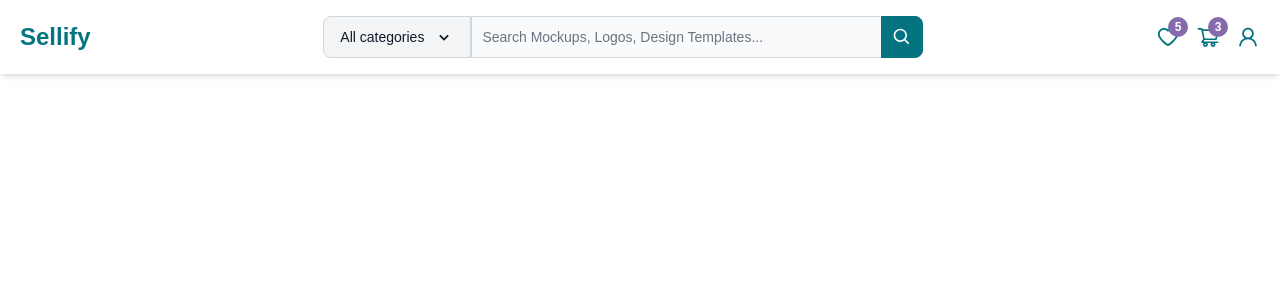
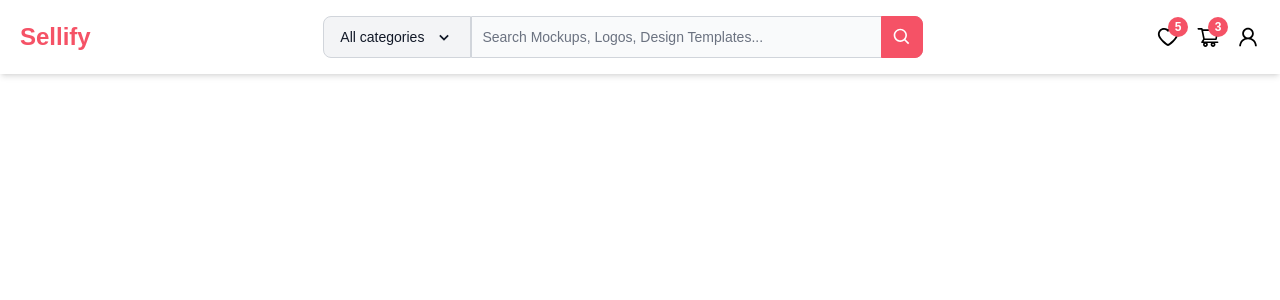
Before and after one commit to hamaadafzal4209/Sellify, a Next.js app in the folder client/: page / in a window 1280 px wide. Shown: the top 300 px of the page. Built offline with nearby package versions, Linux system fonts and the light colour scheme.

Commit message:
complete navbar

```diff
--- a/client/app/components/Layout/Navbar.tsx
+++ b/client/app/components/Layout/Navbar.tsx
@@ -12,7 +12,6 @@ type Props = {};
 const Navbar: FC<Props> = () => {
   const [dropdownOpen, setDropdownOpen] = useState(false);
 
-  // Example counters for cart and wishlist (can be dynamic)
   const cartCount = 3;
   const wishlistCount = 5;
 
@@ -25,7 +24,7 @@ const Navbar: FC<Props> = () => {
       <div className="max-w-7xl mx-auto flex items-center justify-between gap-4">
         {/* Logo */}
         <div className="flex items-center space-x-6">
-          <h2 className="text-2xl font-bold text-teal-600">Sellify</h2>
+          <h2 className="text-2xl font-bold text-primary">Sellify</h2> {/* Use primary color */}
         </div>
 
         {/* Search Box */}
@@ -34,7 +33,7 @@ const Navbar: FC<Props> = () => {
             <button
               type="button"
               onClick={toggleDropdown}
-              className="flex-shrink-0 z-10 inline-flex items-center py-2.5 px-4 text-sm font-medium text-center text-gray-900 bg-gray-100 border border-gray-300 rounded-s-lg hover:bg-gray-200 focus:ring-4 focus:outline-none focus:ring-gray-100 dark:bg-gray-700 dark:hover:bg-gray-600 dark:focus:ring-gray-700 dark:text-white dark:border-gray-600"
+              className="flex-shrink-0 z-10 inline-flex items-center py-2.5 px-4 text-sm font-medium text-gray-900 bg-gray-100 border border-gray-300 rounded-s-lg hover:bg-gray-200 focus:ring-4 focus:outline-none focus:ring-gray-100 dark:bg-gray-700 dark:hover:bg-gray-600 dark:focus:ring-gray-700 dark:text-white dark:border-gray-600"
             >
               All categories
               <BiChevronDown className="ml-2.5" size={20} />
@@ -79,13 +78,13 @@ const Navbar: FC<Props> = () => {
             )}
             <input
               type="search"
-              className="block p-2.5 w-full text-sm text-gray-900 bg-gray-50 rounded-e-lg border border-gray-300 focus:ring-teal-500 focus:border-teal-500 dark:bg-gray-700 dark:border-gray-600 dark:placeholder-gray-400 dark:text-white dark:focus:border-teal-500"
+              className="block p-2.5 w-full text-sm text-gray-900 bg-gray-50 rounded-e-lg border border-gray-300 focus:ring-primary focus:border-primary dark:bg-gray-700 dark:border-gray-600 dark:placeholder-gray-400 dark:text-white dark:focus:border-primary"
               placeholder="Search Mockups, Logos, Design Templates..."
               required
             />
             <button
               type="submit"
-              className="absolute top-0 end-0 p-2.5 text-sm font-medium h-full text-white bg-teal-600 rounded-e-lg border border-teal-600 hover:bg-teal-700 focus:ring-4 focus:outline-none focus:ring-teal-300 dark:bg-teal-500 dark:hover:bg-teal-600 dark:focus:ring-teal-700"
+              className="absolute top-0 end-0 p-2.5 text-sm font-medium h-full text-white bg-primary rounded-e-lg border border-primary hover:bg-darkPrimary focus:ring-4 focus:outline-none"
             >
               <BiSearch size={20} />
               <span className="sr-only">Search</span>
@@ -95,28 +94,25 @@ const Navbar: FC<Props> = () => {
 
         {/* Icons */}
         <div className="flex items-center space-x-4">
-          {/* Wishlist Icon with Counter */}
           <div className="relative">
-            <AiOutlineHeart className="text-2xl text-teal-600 cursor-pointer hover:text-teal-800 transition-colors duration-200" />
+            <AiOutlineHeart className="text-2xl text-black cursor-pointer hover:text-primary transition-colors duration-200" />
             {wishlistCount > 0 && (
-              <span className="absolute -top-2 -right-2 inline-flex items-center justify-center w-5 h-5 text-xs font-bold text-white bg-[#866bac] rounded-full">
+              <span className="absolute -top-2 -right-2 inline-flex items-center justify-center w-5 h-5 text-xs font-bold text-white bg-primary rounded-full">
                 {wishlistCount}
               </span>
             )}
           </div>
 
-          {/* Cart Icon with Counter */}
           <div className="relative">
-            <AiOutlineShoppingCart className="text-2xl text-teal-600 cursor-pointer hover:text-teal-800 transition-colors duration-200" />
+            <AiOutlineShoppingCart className="text-2xl text-black cursor-pointer hover:text-primary transition-colors duration-200" />
             {cartCount > 0 && (
-              <span className="absolute -top-2 -right-2 inline-flex items-center justify-center w-5 h-5 text-xs font-bold text-white bg-[#866bac] rounded-full">
+              <span className="absolute -top-2 -right-2 inline-flex items-center justify-center w-5 h-5 text-xs font-bold text-white bg-primary rounded-full">
                 {cartCount}
               </span>
             )}
           </div>
 
-          {/* User Icon */}
-          <AiOutlineUser className="text-2xl text-teal-600 cursor-pointer hover:text-teal-800 transition-colors duration-200" />
+          <AiOutlineUser className="text-2xl text-black cursor-pointer hover:text-primary transition-colors duration-200" />
         </div>
       </div>
 
@@ -126,7 +122,7 @@ const Navbar: FC<Props> = () => {
           <button
             type="button"
             onClick={toggleDropdown}
-            className="flex-shrink-0 z-10 inline-flex items-center py-2.5 px-4 text-sm font-medium text-center text-gray-900 bg-gray-100 border border-gray-300 rounded-s-lg hover:bg-gray-200 focus:ring-4 focus:outline-none focus:ring-gray-100 dark:bg-gray-700 dark:hover:bg-gray-600 dark:focus:ring-gray-700 dark:text-white dark:border-gray-600"
+            className="flex-shrink-0 z-10 inline-flex items-center py-2.5 px-4 text-sm font-medium text-gray-900 bg-gray-100 border border-gray-300 rounded-s-lg hover:bg-gray-200 focus:ring-4 focus:outline-none focus:ring-gray-100 dark:bg-gray-700 dark:hover:bg-gray-600 dark:focus:ring-gray-700 dark:text-white dark:border-gray-600"
           >
             All categories
             <BiChevronDown className="ml-2.5" size={20} />
@@ -171,13 +167,13 @@ const Navbar: FC<Props> = () => {
           )}
           <input
             type="search"
-            className="block p-2.5 w-full text-sm text-gray-900 bg-gray-50 rounded-e-lg border border-gray-300 focus:ring-teal-500 focus:border-teal-500 dark:bg-gray-700 dark:border-gray-600 dark:placeholder-gray-400 dark:text-white dark:focus:border-teal-500"
+            className="block p-2.5 w-full text-sm text-gray-900 bg-gray-50 rounded-e-lg border border-gray-300 focus:ring-primary focus:border-primary dark:bg-gray-700 dark:border-gray-600 dark:placeholder-gray-400 dark:text-white dark:focus:border-primary"
             placeholder="Search Mockups, Logos, Design Templates..."
             required
           />
           <button
             type="submit"
-            className="absolute top-0 end-0 p-2.5 text-sm font-medium h-full text-white bg-teal-600 rounded-e-lg border border-teal-600 hover:bg-teal-700 focus:ring-4 focus:outline-none focus:ring-teal-300 dark:bg-teal-500 dark:hover:bg-teal-600 dark:focus:ring-teal-700"
+            className="absolute top-0 end-0 p-2.5 text-sm font-medium h-full text-white bg-primary rounded-e-lg border border-primary hover:bg-darkPrimary focus:ring-4 focus:outline-none"
           >
             <BiSearch size={20} />
             <span className="sr-only">Search</span>
--- a/client/app/globals.css
+++ b/client/app/globals.css
@@ -7,6 +7,21 @@
   --foreground: #171717;
 }
 
+/* fonts */
+@import url("https://fonts.googleapis.com/css2?family=Roboto:ital,wght@0,100;0,300;0,400;0,500;0,700;0,900;1,100;1,300;1,400;1,500;1,700;1,900&display=swap");
+@import url("https://fonts.googleapis.com/css2?family=Poppins:ital,wght@0,100;0,200;0,300;0,400;0,500;0,600;0,700;0,800;0,900;1,100;1,200;1,300;1,400;1,500;1,600;1,700;1,800;1,900&display=swap");
+
+* {
+  scroll-behavior: smooth;
+}
+
+body {
+  font-family: system-ui, -apple-system, BlinkMacSystemFont, "Segoe UI", Roboto,
+    Oxygen, Ubuntu, Cantarell, "Open Sans", "Helvetica Neue", sans-serif;
+  font-family: "Poppins", sans-serif;
+  background: #f6f6f5;
+  scroll-behavior: smooth;
+}
 @media (prefers-color-scheme: dark) {
   :root {
     --background: #0a0a0a;
--- a/client/tailwind.config.ts
+++ b/client/tailwind.config.ts
@@ -23,11 +23,15 @@ const config: Config = {
                     foreground: 'hsl(var(--popover-foreground))'
                 },
                 primary: {
-  				DEFAULT: 'hsl(var(--primary))',
+                    DEFAULT: '#F55266',
                     foreground: 'hsl(var(--primary-foreground))'
                 },
+                darkPrimary: {
+                    DEFAULT: '#d13b52',
+                    foreground: 'hsl(var(--darkPrimary-foreground))'
+                },
                 secondary: {
-  				DEFAULT: 'hsl(var(--secondary))',
+                    DEFAULT: '#866bac',
                     foreground: 'hsl(var(--secondary-foreground))'
                 },
                 muted: {
```
Lines whose indentation alone changed are shown as unchanged.
